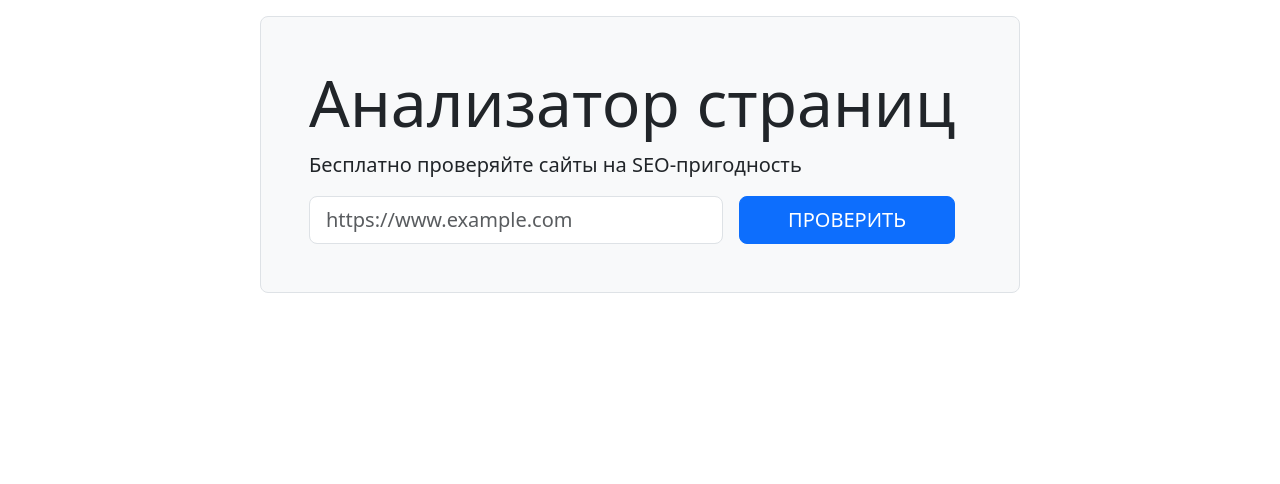
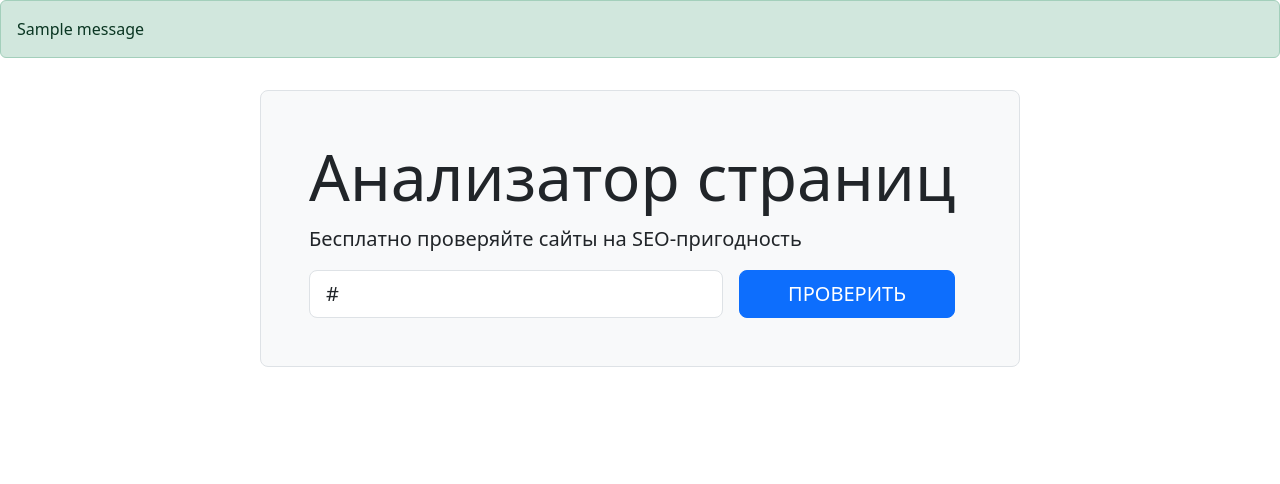
Before and after one commit to farguz/python-project-83, a Flask app: template page_analyzer/templates/index.html in a window 1280 px wide. Shown: the part 56-540 px from the top of the page. Run offline with Flask 3, Linux system fonts and the light colour scheme; the template is opened without the code that fills it: most values are stand-ins (such as "Sample title", 1, 10 or a date in 2020); one stand-in notice (Sample message) is shown; some libraries are stand-ins or nearby versions.

Commit message:
finish index page and form

```diff
--- a/page_analyzer/app.py
+++ b/page_analyzer/app.py
@@ -6,7 +6,6 @@ from dotenv import load_dotenv
 from flask import (
     Flask,
     flash,
-    get_flashed_messages,
     redirect,
     render_template,
     request,
@@ -26,32 +25,30 @@ def connect_database():
 
 @app.route('/', methods=['GET'])
 def index():
-    url = []
-    messages = get_flashed_messages(with_categories=True)
     return render_template('index.html',
-                           url=url,
-                           messages=messages)
+                           url = '')
 
 
 @app.route('/', methods=['POST'])
 def post_url():
     data = request.form.to_dict()
-    errors = validators.url(data['url'])
+    url = data['url']
+    correct_url = validators.url(url)
+    correct_length = True if len(url) < 255 else False
+    # correct_length = validators.length(url, 0, 255) ПОЧЕМУ НЕ РАБОТАЕТ???
 
-    if not errors:
+    if correct_url is True and correct_length:
         conn = connect_database()
         sql = "INSERT INTO urls (name) VALUES (%s);"
 
         with conn.cursor() as curs:
             curs.execute(sql, (data['url'], ))
-
         flash("Страница успешно добавлена", "success")
         return redirect(url_for("index"))
 
     flash("Некорректный URL", "error")
     return render_template('index.html',
-                           url=data,
-                           messages=[]), 422
+                           url = url), 422
 
 
 """@app.route('/urls', methods = ['GET'])
--- a/page_analyzer/templates/index.html
+++ b/page_analyzer/templates/index.html
@@ -11,14 +11,17 @@
     {% extends "header_footer_template.html" %}
     {% block main %}
 
-    {% if messages %}
-  <ul class=flashes>
-  {% for category, message in messages %}
-    <li class="{{ category }}">{{ message }}</li>
-  {% endfor %}
-  </ul>
-{% endif %}
-
+    {% with messages = get_flashed_messages(with_categories=true) %}
+        {% if messages %}
+            {% for category, message in messages %}
+                {% if category == "error" %}
+                    <div class="alert alert-danger" role="alert">{{ message }}</div>
+                {% else %}
+                    <div class="alert alert-success" role="alert">{{ message }}</div>
+                {% endif %}
+            {% endfor %}
+        {% endif %}
+    {% endwith %}
 
     <main class="flex-grow-1">
         <div class="container-lg mt-3">
@@ -28,7 +31,7 @@
                     <h1 class="display-3">Анализатор страниц</h1>
                     <p class="lead">Бесплатно проверяйте сайты на SEO-пригодность</p>
                     <form action="{{ url_for('post_url') }}" method="post" class="d-flex justify-content-center">
-                        <input type="text" name="url" placeholder="https://www.example.com" value="" class="form-control form-control-lg" required="">
+                        <input type="text" name="url" placeholder="https://www.example.com" value="{{ url }}" class="form-control form-control-lg" required="">
                         <input type="submit" class="btn btn-primary  btn-lg ms-3 px-5 text-uppercase mx-3" value="Проверить">
                     </form>
                 </div>
```
